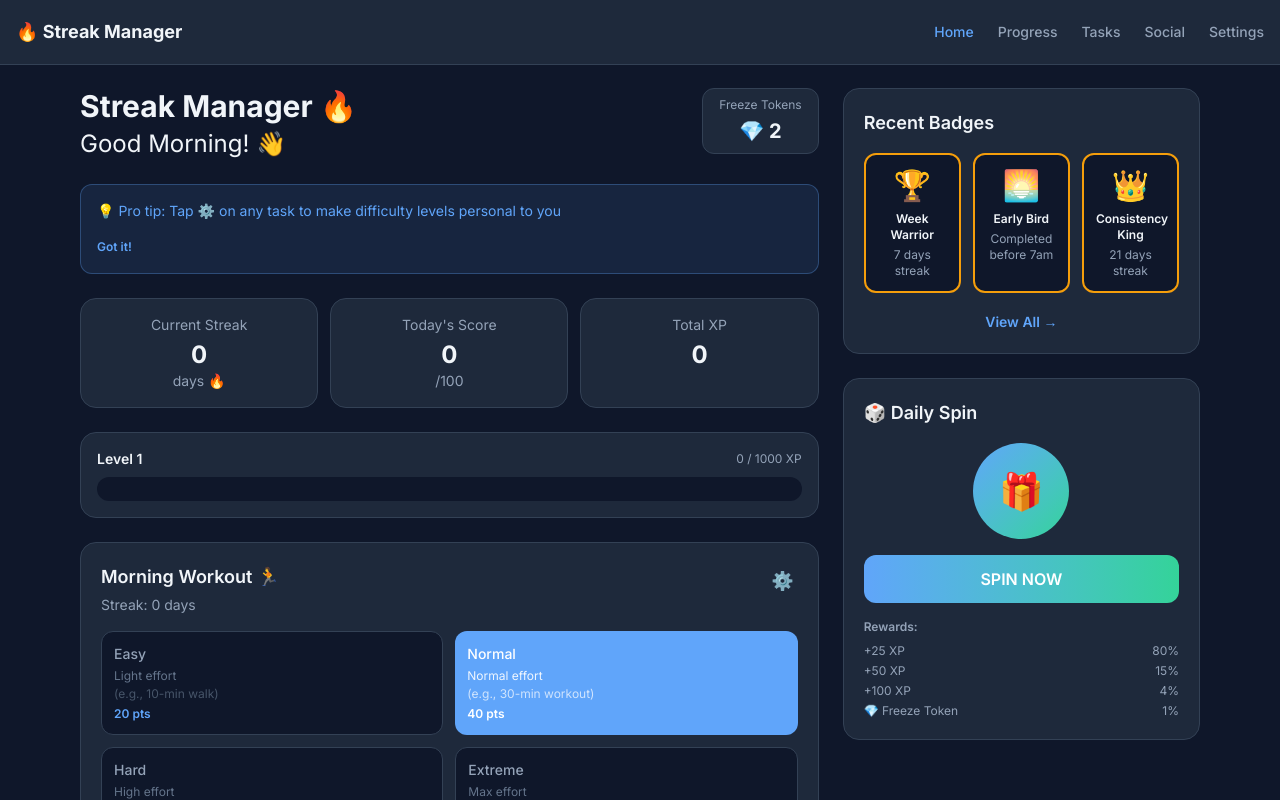
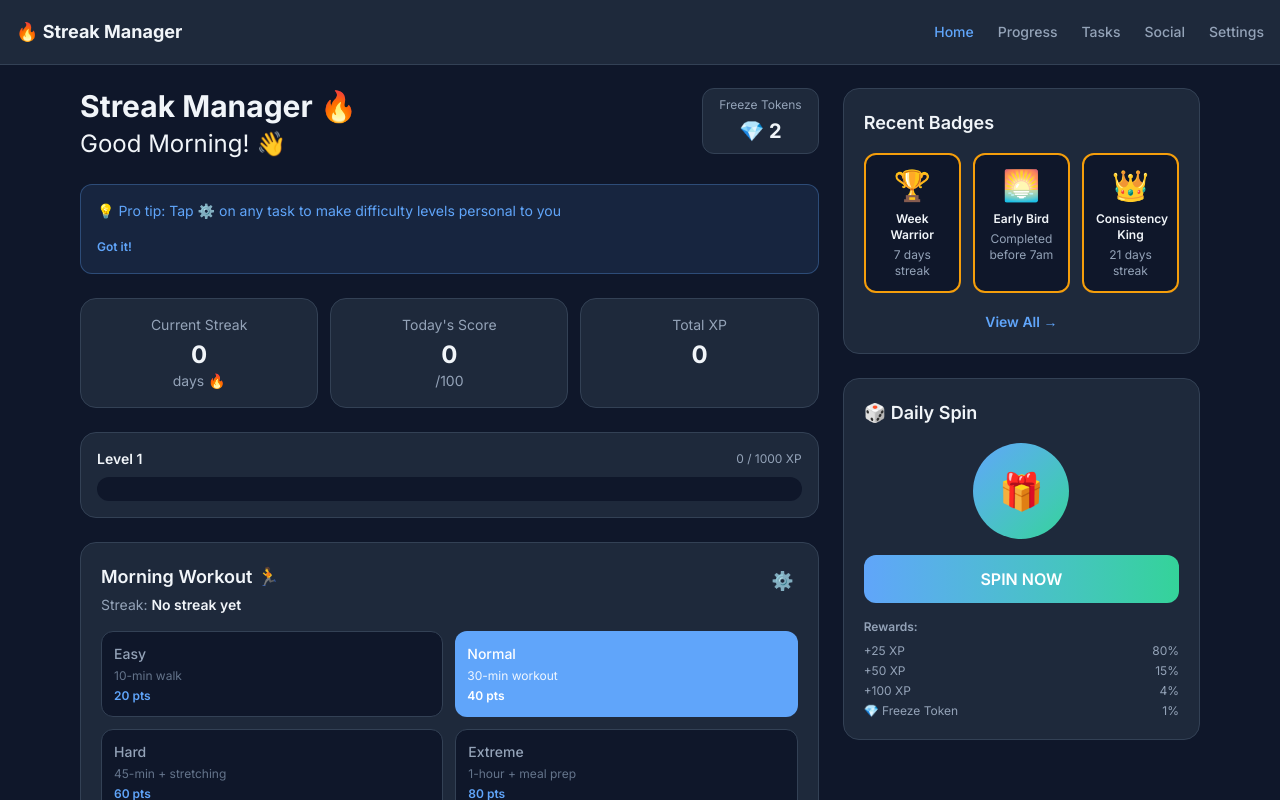
Before and after one commit to rahulyes1/streakman, a Next.js app: page / in a window 1280 px wide. Shown: the top 800 px of the page. Built offline with nearby package versions, Linux system fonts and the light colour scheme.

Commit message:
added new feature

```diff
--- a/app/page.js
+++ b/app/page.js
@@ -17,6 +17,7 @@ const DEFAULT_TASKS = [
     completedToday: false,
     selectedDifficulty: "normal",
     customized: false,
+    freezeProtected: false,
     difficulties: {
       easy: { label: "Light effort", points: 20, customLabel: "10-min walk" },
       normal: { label: "Normal effort", points: 40, customLabel: "30-min workout" },
@@ -32,6 +33,7 @@ const DEFAULT_TASKS = [
     completedToday: false,
     selectedDifficulty: "normal",
     customized: false,
+    freezeProtected: false,
     difficulties: {
       easy: { label: "Light effort", points: 20, customLabel: "4 glasses" },
       normal: { label: "Normal effort", points: 40, customLabel: "8 glasses" },
@@ -47,6 +49,7 @@ const DEFAULT_TASKS = [
     completedToday: false,
     selectedDifficulty: "normal",
     customized: false,
+    freezeProtected: false,
     difficulties: {
       easy: { label: "Light effort", points: 20, customLabel: "5 pages or 10min" },
       normal: { label: "Normal effort", points: 40, customLabel: "30 minutes" },
@@ -62,6 +65,7 @@ const DEFAULT_TASKS = [
     completedToday: false,
     selectedDifficulty: "normal",
     customized: false,
+    freezeProtected: false,
     difficulties: {
       easy: { label: "Light effort", points: 20, customLabel: "3 minutes" },
       normal: { label: "Normal effort", points: 40, customLabel: "10 minutes" },
@@ -77,6 +81,7 @@ const DEFAULT_TASKS = [
     completedToday: false,
     selectedDifficulty: "normal",
     customized: false,
+    freezeProtected: false,
     difficulties: {
       easy: { label: "Light effort", points: 20, customLabel: "5 minutes" },
       normal: { label: "Normal effort", points: 40, customLabel: "15 minutes" },
@@ -217,6 +222,22 @@ export default function Home() {
     setCanSpin(false);
   }
 
+  function handleFreeze(taskId) {
+    if (freezeTokens <= 0) {
+      alert("No freeze tokens available!");
+      return;
+    }
+
+    setTasks(prevTasks => prevTasks.map(task =>
+      task.id === taskId ? { ...task, freezeProtected: true } : task
+    ));
+    setFreezeTokens(prev => prev - 1);
+
+    // Show confirmation
+    setXpPopup("🛡️ Streak Protected!");
+    setTimeout(() => setXpPopup(null), 2000);
+  }
+
   return (
     <div className="min-h-screen bg-[#0F172A] text-[#F1F5F9] px-4 py-6 max-w-6xl mx-auto">
       <div className="grid grid-cols-1 lg:grid-cols-3 gap-6">
@@ -301,6 +322,7 @@ export default function Home() {
                 task={task}
                 onComplete={handleTaskAction}
                 onCustomize={handleCustomize}
+                onFreeze={handleFreeze}
               />
             ))}
           </div>
--- a/components/TaskCard.js
+++ b/components/TaskCard.js
@@ -1,29 +1,47 @@
 "use client";
 
-export default function TaskCard({ task, onComplete, onCustomize }) {
+export default function TaskCard({ task, onComplete, onCustomize, onFreeze }) {
   const difficultyKeys = ['easy', 'normal', 'hard', 'extreme'];
 
   function getDifficultyDisplay(key) {
     const diff = task.difficulties[key];
-    const isCustomized = task.customized && diff.customLabel;
 
-    if (isCustomized) {
+    // If user has customized, show their custom label
+    if (task.customized && diff.customLabel) {
       return {
         mainLabel: diff.customLabel,
         subLabel: null
       };
-    } else {
+    }
+
+    // If smart default exists, show it as the main label
+    if (diff.customLabel) {
       return {
-        mainLabel: diff.label,
-        subLabel: diff.customLabel ? `(e.g., ${diff.customLabel})` : null
+        mainLabel: diff.customLabel,
+        subLabel: null
       };
     }
+
+    // Fall back to generic label
+    return {
+      mainLabel: diff.label,
+      subLabel: null
+    };
   }
 
   function handleComplete() {
     if (task.completedToday) return;
     const points = task.difficulties[task.selectedDifficulty].points;
     onComplete(task.id, points);
+  }
+
+  function getStreakDisplay() {
+    const streak = task.streak;
+    if (streak === 0) return "No streak yet";
+    if (streak >= 30) return `${streak} days 🔥🔥🔥`;
+    if (streak >= 14) return `${streak} days 🔥🔥`;
+    if (streak >= 7) return `${streak} days 🔥`;
+    return `${streak} days`;
   }
 
   return (
@@ -34,7 +52,25 @@ export default function TaskCard({ task, onComplete, onCustomize }) {
           <h2 className="text-lg font-semibold">
             {task.name} {task.emoji}
           </h2>
-          <p className="text-sm text-[#94A3B8] mt-1">Streak: {task.streak} days</p>
+          <div className="flex items-center gap-3 mt-1">
+            <p className="text-sm text-[#94A3B8]">
+              Streak: <span className="font-semibold text-[#F1F5F9]">{getStreakDisplay()}</span>
+            </p>
+            {task.streak > 0 && onFreeze && !task.freezeProtected && (
+              <button
+                onClick={() => onFreeze(task.id)}
+                className="text-xs bg-[#60A5FA]/20 text-[#60A5FA] px-2 py-1 rounded-md hover:bg-[#60A5FA]/30 transition-colors"
+                title="Use freeze token to protect streak"
+              >
+                💎 Freeze
+              </button>
+            )}
+            {task.freezeProtected && (
+              <span className="text-xs bg-[#34D399]/20 text-[#34D399] px-2 py-1 rounded-md">
+                🛡️ Protected
+              </span>
+            )}
+          </div>
         </div>
 
         {/* Customize Button */}
@@ -45,7 +81,7 @@ export default function TaskCard({ task, onComplete, onCustomize }) {
         >
           <span className="text-lg">⚙️</span>
           {/* Tooltip */}
-          <span className="absolute right-0 top-8 bg-[#0F172A] text-xs text-[#94A3B8] px-2 py-1 rounded whitespace-nowrap opacity-0 group-hover:opacity-100 transition-opacity pointer-events-none border border-[#334155]">
+          <span className="absolute right-0 top-8 bg-[#0F172A] text-xs text-[#94A3B8] px-2 py-1 rounded whitespace-nowrap opacity-0 group-hover:opacity-100 transition-opacity pointer-events-none border border-[#334155] z-10">
             Customize difficulty levels
           </span>
         </button>
@@ -54,7 +90,7 @@ export default function TaskCard({ task, onComplete, onCustomize }) {
       {task.completedToday ? (
         /* Completed State */
         <div className="mt-4 bg-[#34D399] text-white py-3 px-4 rounded-xl font-semibold text-center">
-          ✅ Completed! {task.difficulties[task.selectedDifficulty].label} (+
+          ✅ Completed! {getDifficultyDisplay(task.selectedDifficulty).mainLabel} (+
           {task.difficulties[task.selectedDifficulty].points}pts)
         </div>
       ) : (
@@ -80,11 +116,6 @@ export default function TaskCard({ task, onComplete, onCustomize }) {
                   <div className={`text-xs mt-1 ${isSelected ? "text-white/90" : "text-[#64748B]"}`}>
                     {display.mainLabel}
                   </div>
-                  {display.subLabel && (
-                    <div className={`text-xs mt-0.5 ${isSelected ? "text-white/70" : "text-[#475569]"}`}>
-                      {display.subLabel}
-                    </div>
-                  )}
                   <div className={`text-xs font-semibold mt-1 ${isSelected ? "text-white" : "text-[#60A5FA]"}`}>
                     {diff.points} pts
                   </div>
```
